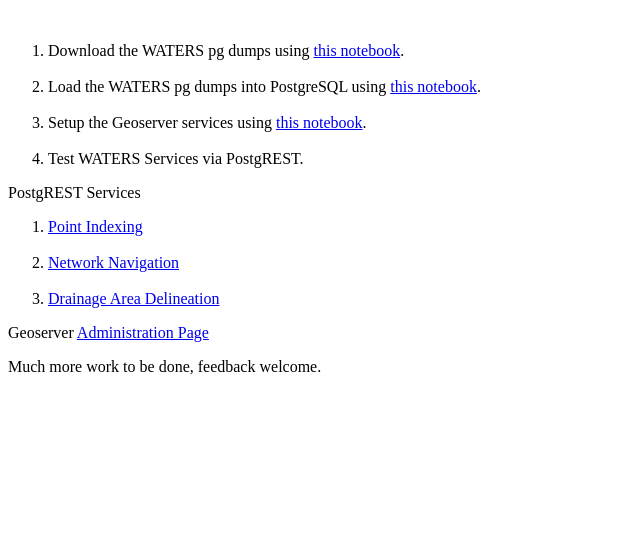
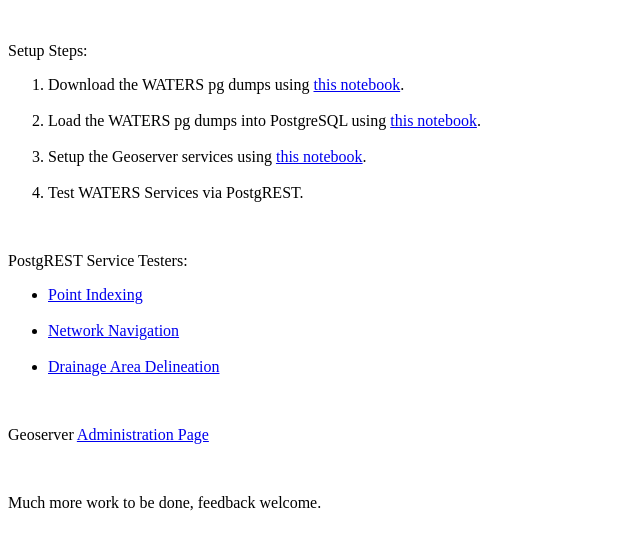
Before and after one commit to pauldzy/NHDPlusInABox, a plain HTML site: page nginx/static/quick_setup.html in a window 1280 px wide. Shown: the whole page, without its empty margins (0-640 px from the left). Drawn offline with Linux system fonts and the light colour scheme.

Commit message:
minor bump

```diff
--- a/nginx/static/quick_setup.html
+++ b/nginx/static/quick_setup.html
@@ -23,23 +23,27 @@
    </script>
    <body onload="set_href();">
       <p>&nbsp;</p>
+      <p>Setup Steps:</p>
       <ol>
          <li>Download the WATERS pg dumps using <a id="jndownload" href="#" target="_blank">this notebook</a>.</br>&nbsp;</li>
          <li>Load the WATERS pg dumps into PostgreSQL using <a id="jnrestore" href="#" target="_blank">this notebook</a>.</br>&nbsp;</li>
          <li>Setup the Geoserver services using <a id="jngeosetup" href="#" target="_blank">this notebook</a>.</br>&nbsp;</li>
          <li>Test WATERS Services via PostgREST.</li>
       </ol>
+      <p>&nbsp;</p>
       <p>
-      PostgREST Services
+      PostgREST Service Testers:
       </p>
-      <ol>
+      <ul>
          <li><a id="pointindx"   href="#" target="_blank">Point Indexing</a></br>&nbsp;</li>
          <li><a id="navigation"  href="#" target="_blank">Network Navigation</a></br>&nbsp;</li>
          <li><a id="delineation" href="#" target="_blank">Drainage Area Delineation</a></li>
-      </ol>
+      </ul>
+      <p>&nbsp;</p>
       <p>
       Geoserver <a id="geoserver" href="#" target="_blank">Administration Page</a>
       </p>
+      <p>&nbsp;</p>
       <p>
       Much more work to be done, feedback welcome.
       </p>
```
